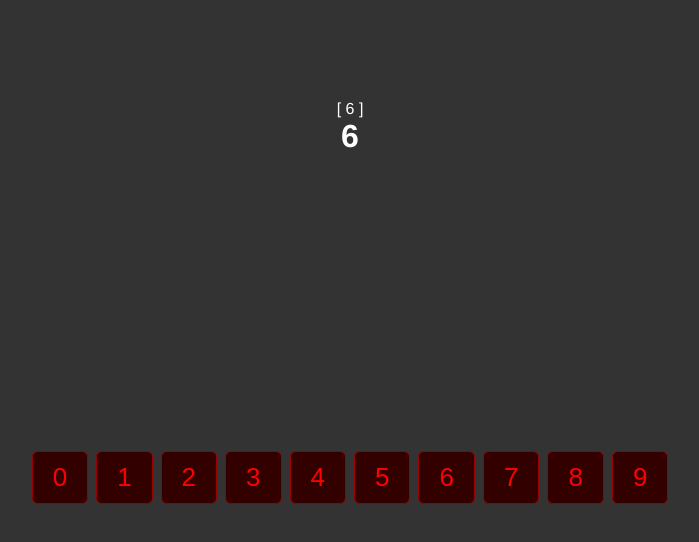
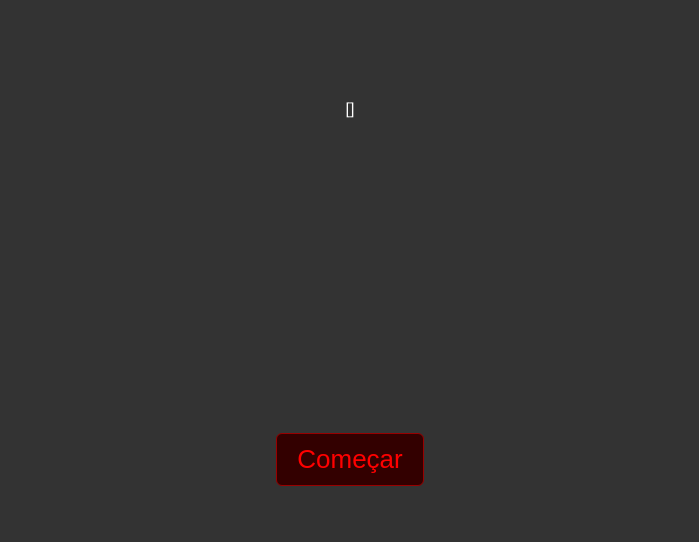
Before and after one commit to thiago-lira/sequence-numbers, a Vue app: page / in a window 1280 px wide. Shown: the top 542 px of the page, without its empty margins (290-989 px from the left). Built offline with nearby package versions, Linux system fonts and the light colour scheme.

Commit message:
Start game

```diff
--- a/src/components/MainContent.vue
+++ b/src/components/MainContent.vue
@@ -8,7 +8,12 @@
     </div>
 
     <div class="virtual-keyboard">
-      <div class="keys">
+      <div v-if="!isPlaying" class="start-area">
+        <button @click="start">
+          Começar
+        </button>
+      </div>
+      <div v-else class="keys">
         <button
           v-for="label in keyLabels"
           :key="label"
@@ -22,12 +27,13 @@
 </template>
 
 <script>
-import {computed, ref, onMounted} from 'vue';
+import {computed, ref} from 'vue';
 
 export default {
   name: 'MainContent',
   setup() {
     const numbers = ref([])
+    const isPlaying = ref(false)
     const keyLabels = Array.from(Array(10).keys())
 
     const lastNumber = computed(() => {
@@ -40,11 +46,13 @@ export default {
       numbers.value.push(newNumber)
     }
 
-    onMounted(() => {
+    const start = function () {
       addNumberRandom()
-    })
+    }
 
     return {
+      start,
+      isPlaying,
       lastNumber,
       numbers,
       keyLabels,
@@ -74,6 +82,7 @@ export default {
     border: 1px solid #900;
     border-radius: 6px;
     color: #f00;
+    cursor: pointer;
     font-size: 26px;
     margin: 4px;
     padding: 10px 20px;
```
